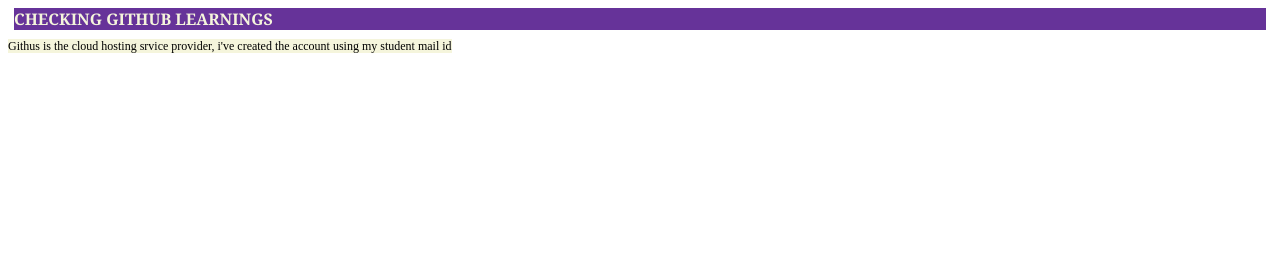
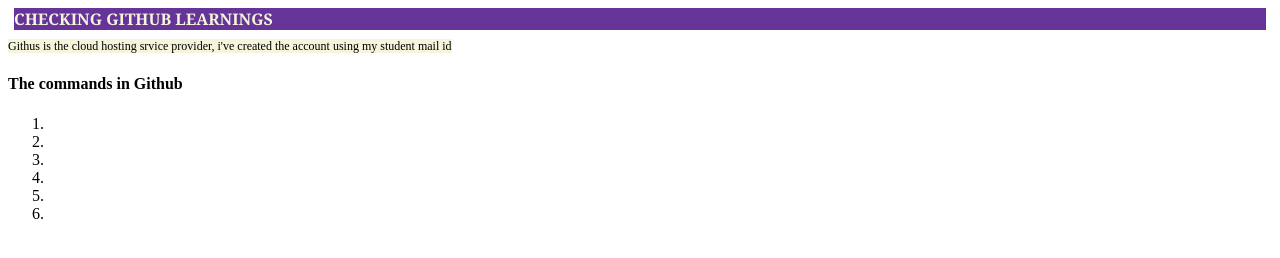
Before and after one commit to akali111/gitcheck, a plain HTML site: page index.html in a window 1280 px wide. Drawn offline with Linux system fonts and the light colour scheme.

Commit message:
feat: add the comments of git hub

```diff
--- a/index.html
+++ b/index.html
@@ -9,6 +9,14 @@
 <body>
     <h3>CHECKING GITHUB LEARNINGS</h3>
     <span> Githus is the cloud hosting srvice provider, i've created the account using my student mail id</span>
-
+    <h4>The commands in Github</h4>
+    <ol>
+        <li></li>
+        <li></li>
+        <li></li>
+        <li></li>
+        <li></li>
+        <li></li>
+    </ol>
 </body>
 </html>
```
